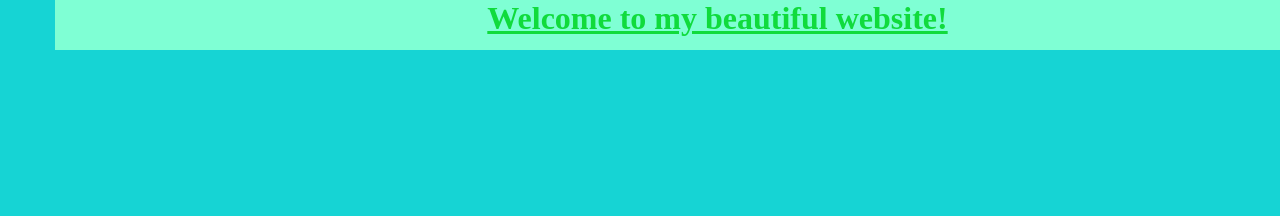
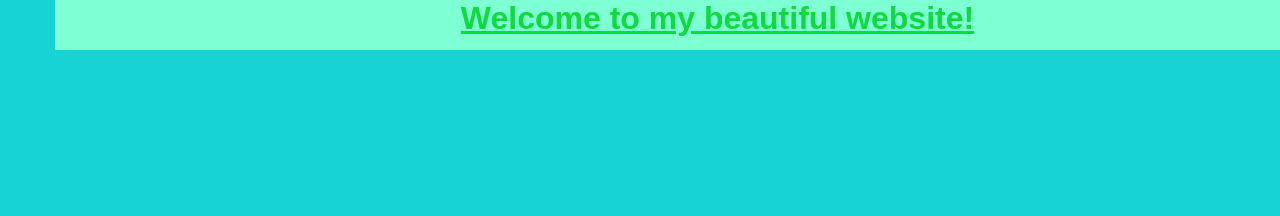
Before and after one commit to ZeviCohen/First_Website_2, a plain HTML site: page index.html in a window 1280 px wide. Shown: the top 216 px of the page. Drawn offline with Linux system fonts and the light colour scheme.

Commit message:
custom font

```diff
--- a/Styles/website_style.css
+++ b/Styles/website_style.css
@@ -6,6 +6,7 @@ h1, h2{
     text-decoration: underline;
     text-align: center;
     color: rgb(16, 219, 60);
+    font-family:"Mulish", sans-serif;
 }
 
 p{
```
